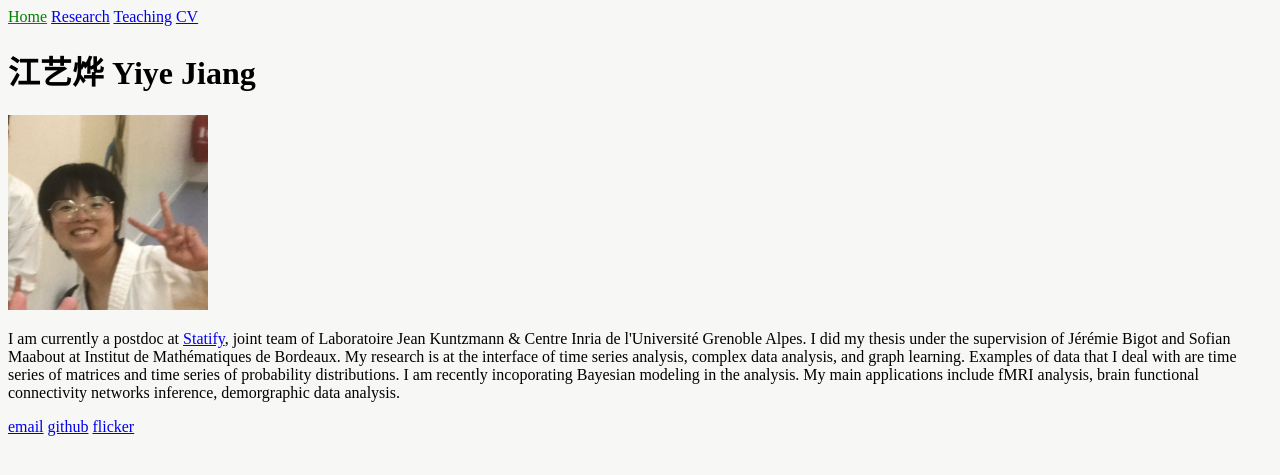
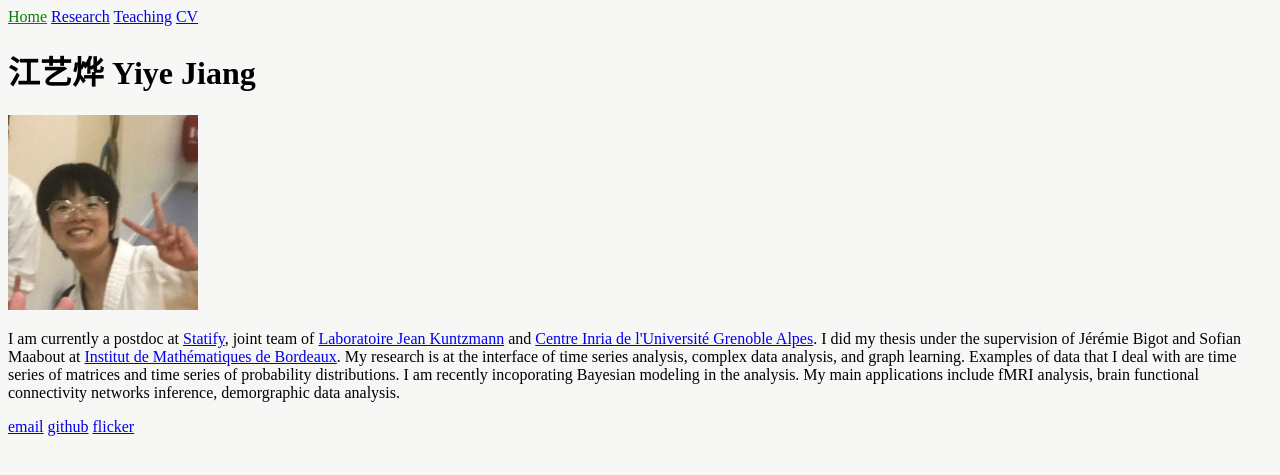
Before and after one commit to yiyej/yiyej.github.io, a Jekyll site: the page built from index.html, in a window 1280 px wide. Shown: the top 475 px of the page. Built offline with Jekyll 4.4.1, drawn with Linux system fonts in a browser that asks for light colours.

Commit message:
Update index.html

```diff
--- a/index.html
+++ b/index.html
@@ -4,10 +4,10 @@
 ---
 
 <h1>江艺烨 Yiye Jiang</h1>
-<img src="{{site.baseurl}}/assets/images/ID2.jpg" width="200" height="195">
+<img src="{{site.baseurl}}/assets/images/ID2.jpg" width="190" height="195">
 
 <p>
-I am currently a postdoc at <a href="https://team.inria.fr/statify/">Statify</a>, joint team of Laboratoire Jean Kuntzmann & Centre Inria de l'Université Grenoble Alpes. I did my thesis under the supervision of Jérémie Bigot and Sofian Maabout at Institut de Mathématiques de Bordeaux.
+I am currently a postdoc at <a href="https://team.inria.fr/statify/">Statify</a>, joint team of <a href="https://www-ljk.imag.fr">Laboratoire Jean Kuntzmann</a> and <a href="https://www.inria.fr/fr/centre-inria-universite-grenoble-alpes">Centre Inria de l'Université Grenoble Alpes</a>. I did my thesis under the supervision of Jérémie Bigot and Sofian Maabout at <a href="https://www.math.u-bordeaux.fr/imb/spip.php?lang=fr">Institut de Mathématiques de Bordeaux</a>.
 
 My research is at the interface of time series analysis, complex data analysis, and graph learning. Examples of data that I deal with are time series of matrices and time series of probability distributions.
 I am recently incoporating Bayesian modeling in the analysis. My main applications include fMRI analysis, brain functional connectivity networks inference, demorgraphic data analysis.
```
